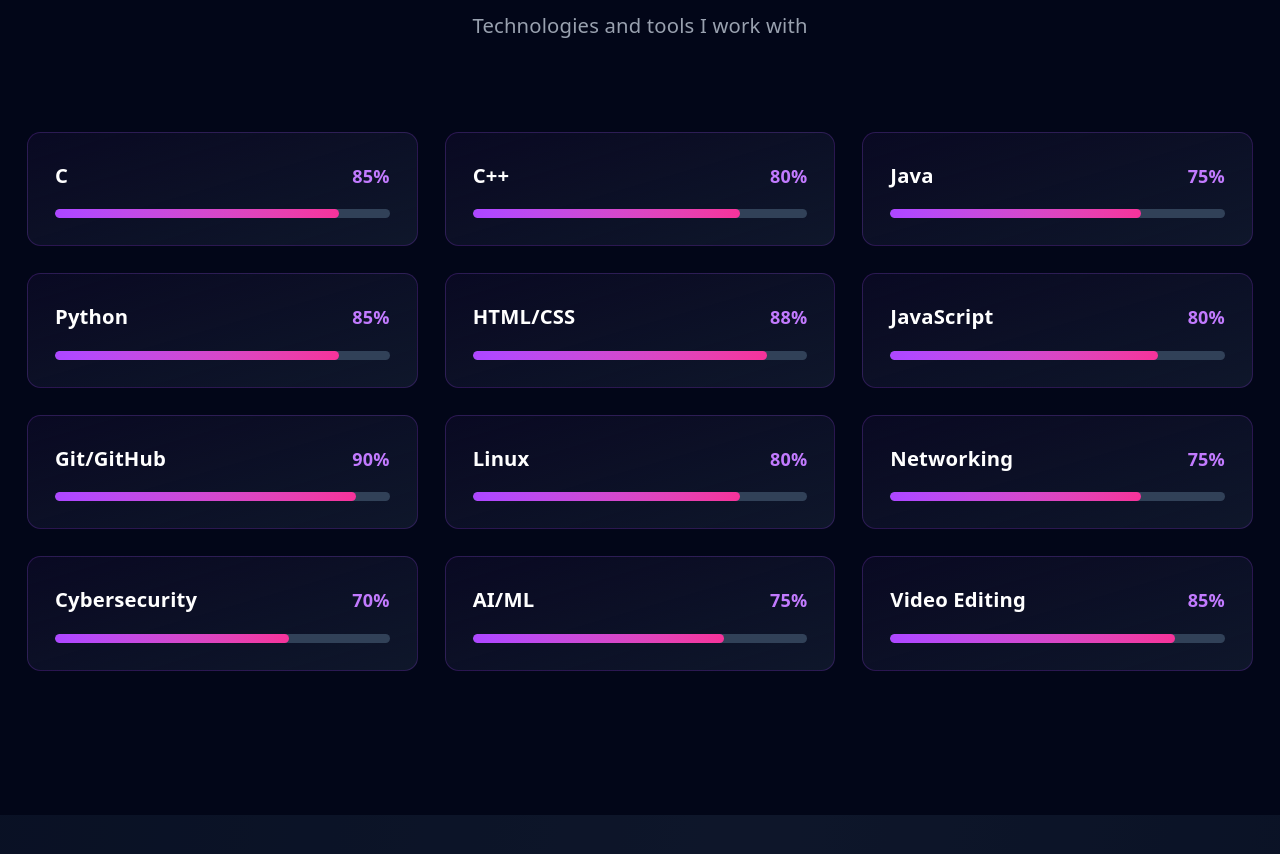
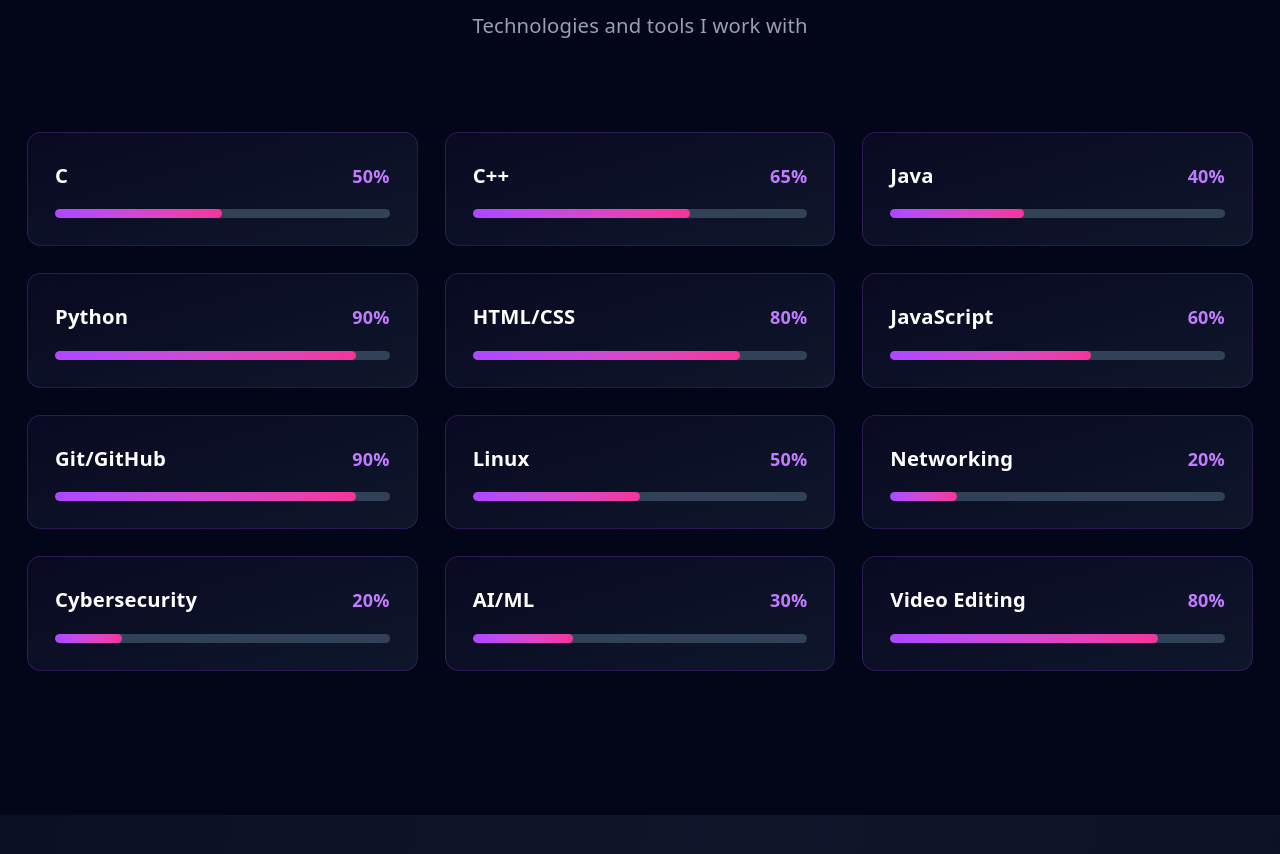
Before and after one commit to Dipto-04/My_Protfolio, a React (Vite) app: page / in a window 1280 px wide. Shown: the part 1780-2634 px from the top of the page. Built offline with nearby package versions, Linux system fonts and the light colour scheme.

Commit message:
Update skill levels in App.jsx

```diff
--- a/src/App.jsx
+++ b/src/App.jsx
@@ -147,18 +147,18 @@
 
           <div className="grid md:grid-cols-2 lg:grid-cols-3 gap-6">
             {[
-              { skill: 'C', level: 85 },
-              { skill: 'C++', level: 80 },
-              { skill: 'Java', level: 75 },
-              { skill: 'Python', level: 85 },
-              { skill: 'HTML/CSS', level: 88 },
-              { skill: 'JavaScript', level: 80 },
+              { skill: 'C', level: 50 },
+              { skill: 'C++', level: 65 },
+              { skill: 'Java', level: 40 },
+              { skill: 'Python', level: 90 },
+              { skill: 'HTML/CSS', level: 80 },
+              { skill: 'JavaScript', level: 60 },
               { skill: 'Git/GitHub', level: 90 },
-              { skill: 'Linux', level: 80 },
-              { skill: 'Networking', level: 75 },
-              { skill: 'Cybersecurity', level: 70 },
-              { skill: 'AI/ML', level: 75 },
-              { skill: 'Video Editing', level: 85 },
+              { skill: 'Linux', level: 50 },
+              { skill: 'Networking', level: 20 },
+              { skill: 'Cybersecurity', level: 20 },
+              { skill: 'AI/ML', level: 30 },
+              { skill: 'Video Editing', level: 80 },
             ].map(({ skill, level }) => (
               <div
                 key={skill}
```
